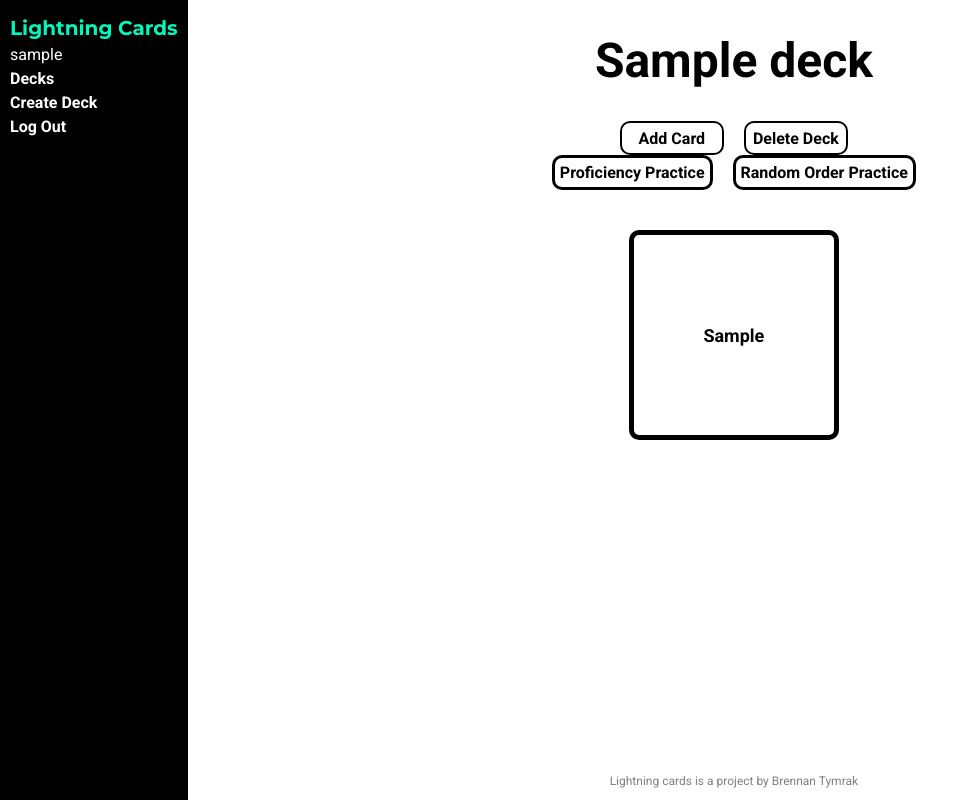
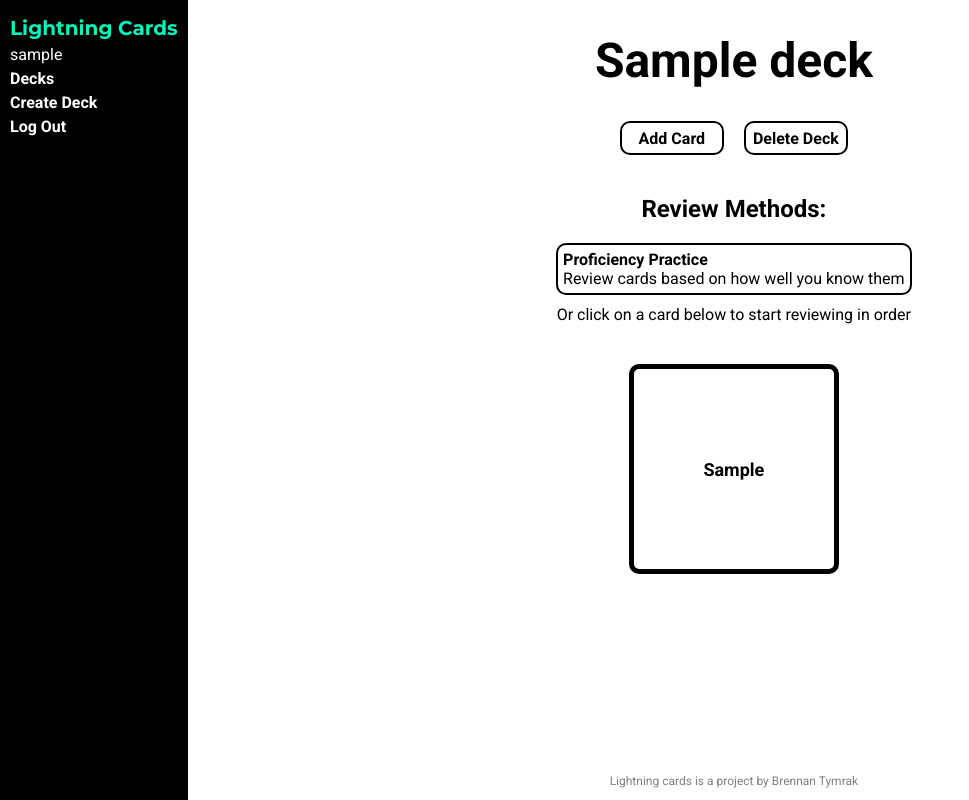
Before and after one commit to bmtymrak/lightning-cards, a Django app: a page that uses templates/deck_detail.html in a window 1280 px wide. Shown: the whole page, without its empty margins (0-969 px from the left). Run offline with Django 3.2, Linux system fonts and the light colour scheme; a user stored in the database is signed in; tables that the repository leaves empty hold one stand-in row (values such as "Sample post").

Commit message:
proficiency review updates

```diff
--- a/flashcards/views.py
+++ b/flashcards/views.py
@@ -87,7 +87,6 @@ class DeckDeleteView(LoginRequiredMixin, DeleteView):
 
 
 class CardCreateView(LoginRequiredMixin, CreateView):
-    # model = Card
     form_class = CardForm
     template_name = "card_create.html"
 
@@ -165,7 +164,6 @@ class PracticeViewFront(LoginRequiredMixin, DetailView):
     def get_context_data(self, **kwargs):
         kwargs = super().get_context_data(**kwargs)
         kwargs.update({"next_pk": self.next_pk})
-        kwargs.update({"user": self.request.user})
         kwargs.update({"deck_slug": self.kwargs["deck_slug"]})
         kwargs.update({"deck": Deck.objects.get(slug=self.kwargs["deck_slug"], user=self.request.user)})
         kwargs.update({"cards": self.cards})
@@ -178,9 +176,6 @@ class PracticeDataFront(LoginRequiredMixin, DetailView):
 
     def get_object(self):
         self.cards = list(Card.objects.all().filter(deck__slug=self.kwargs["deck_slug"], deck__user=self.request.user))
-        print(self.cards)
-        card_pks = [card.pk for card in self.cards]
-        print(card_pks)
         self.pk = self.kwargs.get(self.pk_url_kwarg)
 
         current_card = Card.objects.all().get(pk=self.pk)
@@ -198,48 +193,16 @@ class PracticeDataFront(LoginRequiredMixin, DetailView):
 
         if self.request.is_ajax():
             data = {
-                "user": self.request.user.username,
                 "text": context["object"].front,
                 "side": "back",
                 "deck": self.kwargs["deck_slug"],
                 "card_pk": self.pk,
                 "next_pk": self.next_pk,
             }
-            print(data)
             return JsonResponse(data)
 
         else:
             return super().render_to_response(context)
-
-
-# class PracticeDataBack(LoginRequiredMixin, DetailView):
-#     model = Card
-#     template_name = "practice_back.html"
-
-#     def get_object(self):
-#         self.cards = list(Card.objects.all().filter(deck__slug=self.kwargs["deck_slug"], deck__user=self.request.user))
-#         self.pk = self.kwargs.get(self.pk_url_kwarg)
-#         print(self.pk)
-
-#         current_card = Card.objects.all().get(pk=self.pk)
-
-#         return current_card
-
-#     def render_to_response(self, context, **response_kwargs):
-
-#         if self.request.is_ajax():
-#             data = {
-#                 # "user": self.request.user.username,
-#                 "text": context["object"].back,
-#                 # "side": "back",
-#                 "deck": self.kwargs["deck_slug"],
-#                 "card_pk": self.pk,
-#                 # "next_pk": self.next_pk,
-#             }
-#             return JsonResponse(data)
-
-#         else:
-#             return super().render_to_response(context)
 
 
 @login_required
@@ -265,7 +228,6 @@ def PracticeDataBack(request, deck_slug, pk, side):
     if request.is_ajax():
         return JsonResponse(data)
 
-
 class PracticeViewFrontRanking(LoginRequiredMixin, DetailView):
     model = Card
     template_name = "practice_front.html"
@@ -290,7 +252,6 @@ class PracticeViewFrontRanking(LoginRequiredMixin, DetailView):
     def get_context_data(self, **kwargs):
         kwargs = super().get_context_data(**kwargs)
         kwargs.update({"next_pk": self.next_pk})
-        kwargs.update({"user": self.request.user})
         kwargs.update({"deck_slug": self.kwargs["deck_slug"]})
         kwargs.update({"deck": Deck.objects.get(slug=self.kwargs["deck_slug"], user=self.request.user)})
         kwargs.update({"cards": self.cards})
@@ -300,56 +261,35 @@ class PracticeViewFrontRanking(LoginRequiredMixin, DetailView):
 @login_required
 def PracticeDataFrontRanking(request, deck_slug, pk):
 
-    print(request.session['review_order'])
-    print(request.body)
+    #Get data from AJAX POST
     difficulty = json.loads(request.body)['difficulty']
     card_front = json.loads(request.body)['card']
-    print(f'Card front: {card_front}')
 
     submitted_card = Card.objects.all().get(deck__user = request.user, deck__slug=deck_slug, front=card_front)
     submitted_card.update_proficiency(difficulty)
 
     review_order = request.session.get('review_order', [])
     cards = list(Card.objects.all().filter(deck__slug=deck_slug, deck__user=request.user).order_by('proficiency'))
-    pk = pk
-
-    print(submitted_card.proficiency)
 
     #If the last reviewed card is still the lowest ranked card, insert
     #it randomly into the top half of the deck. Otherwise, add it to the end
     if cards[0] == submitted_card:
         swap_index = random.randint(1, len(cards)/2)
-        print(f'Swap Index:{swap_index}')
         first_card = review_order.pop(0)
         review_order.insert(swap_index, first_card)
-        # review_order[0], review_order[swap_index] = review_order[swap_index], review_order[0]
-        # current_card = cards[1]
+
     else:
         review_order.append(review_order.pop(0))
-        # current_card = cards[0]
 
     pk = review_order[0]
 
-
-    # current_card_index = cards.index(current_card)
-
     current_card = Card.objects.get(deck__user=request.user, pk=pk)
-    # print(current_card)
     next_pk = review_order[1]
 
-
     request.session['review_order'] = review_order
-    # try:
-    #     next_pk = cards[current_card_index + 1].pk
-    # except IndexError:
-    #     next_pk = cards[0].pk
-
-    print(f'PK: {pk}')
-    print(f'Next PK: {next_pk}')
 
     if request.is_ajax():
         data = {
-            "user": request.user.username,
             "text": current_card.front,
             "side": "back",
             "deck": deck_slug,
--- a/static/css/base.css
+++ b/static/css/base.css
@@ -225,16 +225,34 @@ body{
 
 .review-options-container{
     display: flex;
+    flex-direction: column;
+    align-items: center;
     justify-content: center;
+    margin-top: 20px;
 }
 
 .review-option{
     padding: 5px 5px 5px 5px;
-    border: 3px solid black;
+    border: 2px solid black;
     border-radius: 10px;
     font-weight: bold;
     margin-left: 10px;
     margin-right: 10px;
+    margin-bottom: 10px;
+    transition: all .12s cubic-bezier(.47,0,.745,.715);
+}
+
+.review-option:hover{
+    color: white;
+    background-color: black;
+}
+
+.review-option p{
+    margin: 0;
+}
+
+.review-option-subtext{
+    font-weight: normal;
 }
 
 .deck-list {
@@ -319,10 +337,14 @@ body{
     align-items: center;
     width: 400px;
     height: 250px;
-    /* box-shadow: 0px 4px 10px rgba(0, 0, 0, 0.25); */
     border-radius: 10px;
     border: 5px solid black;
 
+}
+
+#card-content{
+    opacity: 1;
+    transition: opacity 3s;
 }
 
 
@@ -334,6 +356,13 @@ body{
 
 }
 
+.card-links-ranking-flip{
+    display: flex;
+    justify-content: center;
+    width: 400px;
+    margin-top: 20px;
+}
+
 .card-link-nav{
     display: flex;
     flex-wrap: wrap;
@@ -341,6 +370,18 @@ body{
     align-items: center;
     width: 140px;
     height: 60px;
+    border-radius: 10px;
+    border: 5px solid black;
+    font-weight: bold;
+}
+
+.card-flip-ranking-nav{
+    display: flex;
+    flex-wrap: wrap;
+    justify-content: center;
+    align-items: center;
+    width: 140px;
+    height: 20px;
     border-radius: 10px;
     border: 5px solid black;
     font-weight: bold;
--- a/templates/deck_detail.html
+++ b/templates/deck_detail.html
@@ -26,17 +26,15 @@
 </div>
 
 <div class="review-options-container">
+    <h2>Review Methods:</h2>
     <a href="{% url 'practice_front_ranking' deck_slug=deck.slug %}">
         <div class="review-option">
-            Proficiency Practice
+            <p>Proficiency Practice</p>
+            <p class="review-option-subtext">Review cards based on how well you know them</p>
         </div>
     </a>
 
-    <a href="{% url 'practice_front_ranking' deck_slug=deck.slug %}">
-        <div class="review-option">
-            Random Order Practice
-        </div>
-    </a>
+    <div>Or click on a card below to start reviewing in order</div>
 
 </div>
 <div class="deck-list">
```
Also changed, not shown: lightning_cards/settings.py (+0 -8 lines), templates/practice_front.html (+13 -13 lines).
